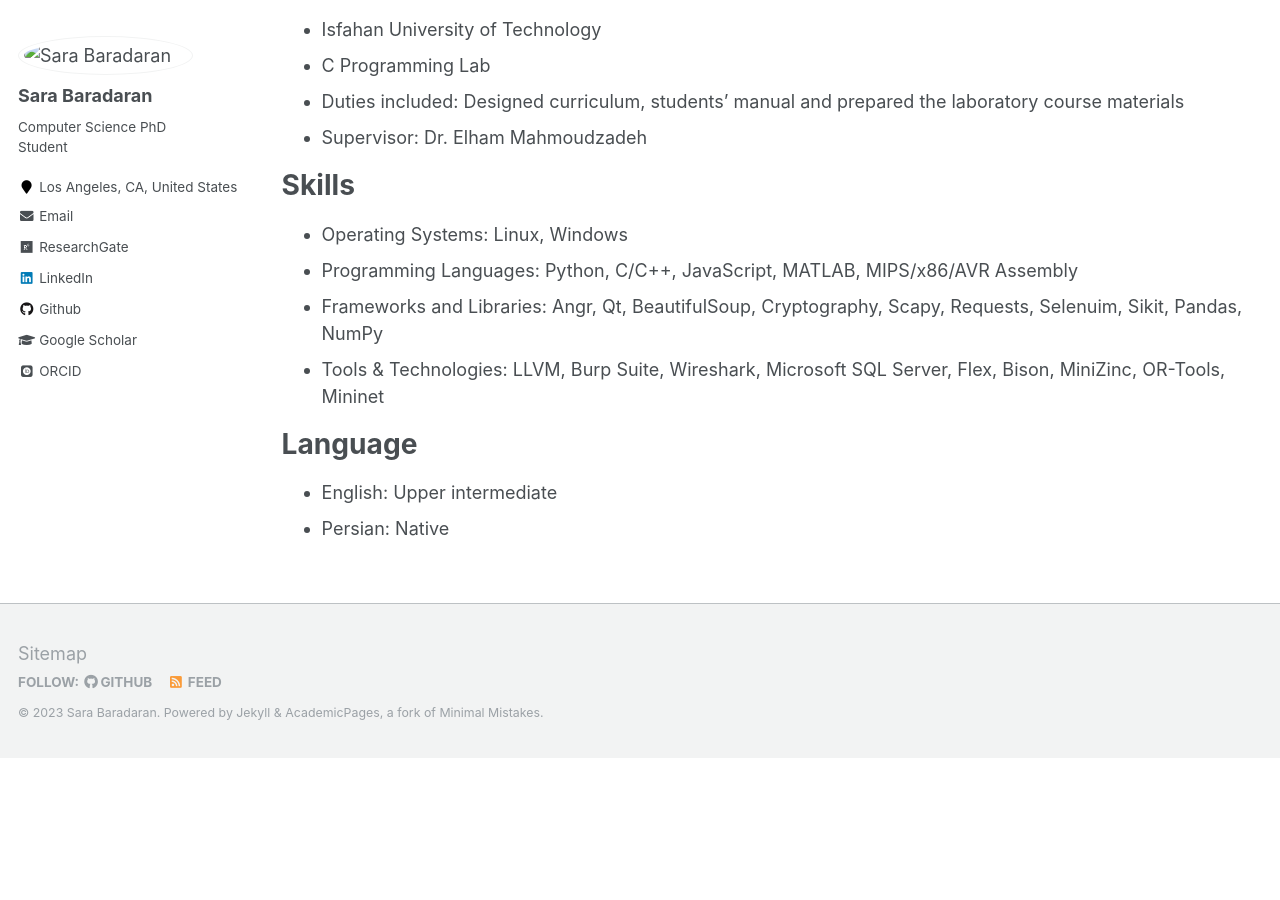
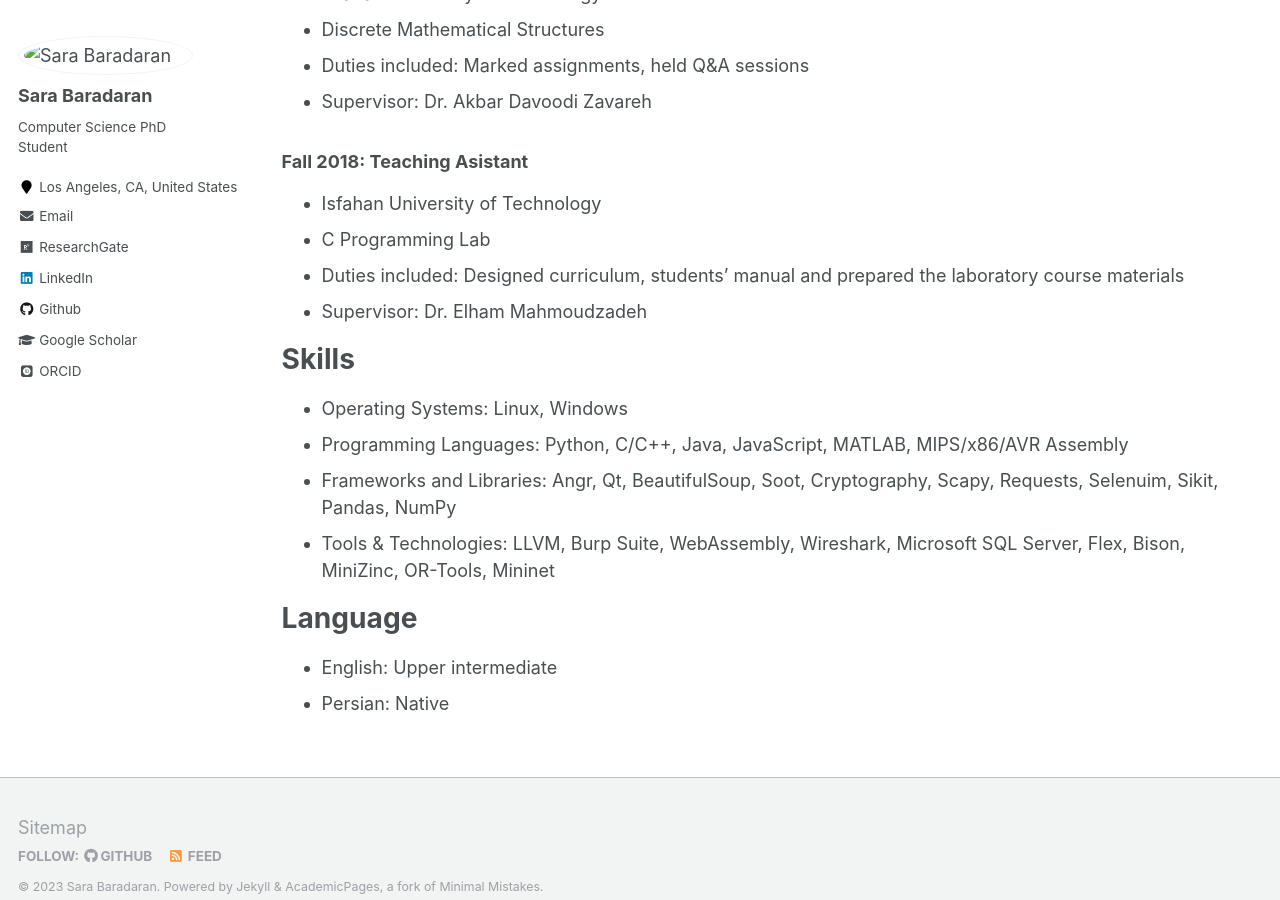
Before and after one commit to SaraBaradaran/SaraBaradaran.github.io, a Jekyll site: the page built from _pages/cv.md, in a window 1280 px wide and 900 px high, scrolled down 3680 px. Built offline with Jekyll 4.4.1, drawn with Linux system fonts in a browser that asks for light colours; some web fonts are replaced; before the commit the page ends 4438 px from its top, so only the background shows below that; some of the changed text lies outside the part shown.

Commit message:
Update cv.md

```diff
--- a/_pages/cv.md
+++ b/_pages/cv.md
@@ -113,9 +118,9 @@ Teaching experience
 Skills
 ======
 * Operating Systems: Linux, Windows
-* Programming Languages: Python, C/C++, JavaScript, MATLAB, MIPS/x86/AVR Assembly
-* Frameworks and Libraries: Angr, Qt, BeautifulSoup, Cryptography, Scapy, Requests, Selenuim, Sikit, Pandas, NumPy
-* Tools & Technologies: LLVM, Burp Suite, Wireshark, Microsoft SQL Server, Flex, Bison, MiniZinc, OR-Tools, Mininet
+* Programming Languages: Python, C/C++, Java, JavaScript, MATLAB, MIPS/x86/AVR Assembly
+* Frameworks and Libraries: Angr, Qt, BeautifulSoup, Soot, Cryptography, Scapy, Requests, Selenuim, Sikit, Pandas, NumPy
+* Tools & Technologies: LLVM, Burp Suite, WebAssembly, Wireshark, Microsoft SQL Server, Flex, Bison, MiniZinc, OR-Tools, Mininet
 
 Language
 ======
```
Also changed, not shown: other parts of _pages/cv.md (+5 -0 lines).
